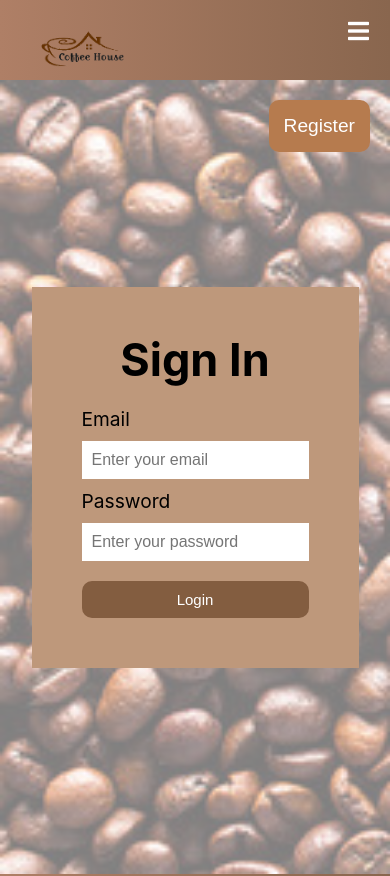
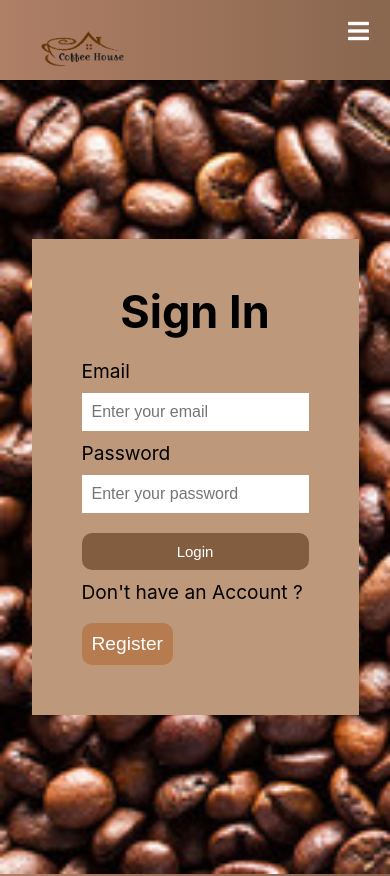
Before and after one commit to PamodaSilva/Final-Project-CoffeeHouse, a React (Create React App) app: page /sign-in in a window 390 px wide. Shown: the top 876 px of the page. Built offline with nearby package versions, Linux system fonts and the light colour scheme.

Commit message:
Edit SignIn and SginUp Page

```diff
--- a/src/root/frontend/Login/Register/SignUp.jsx
+++ b/src/root/frontend/Login/Register/SignUp.jsx
@@ -8,20 +8,21 @@ function SignUp() {
     <>
     <div className='register'>
       <div className='registerContent'>
-        <h2 className="registerTitle">Register</h2>
+        <h2 className="registerTitle"> Sign Up </h2>
         <form className='registerForm'>
             <label>Name</label>
-            <input type="text" className='registerInput' placeholder="Enter your username..." />
+            <input type="text" className='registerInput' placeholder="Enter your Name..." />
             <label>Email</label>
             <input type="text" className='registerInput' placeholder="Enter your email..." />
             <label>Password</label>
             <input type="password" className='registerInput' placeholder="Enter your password..." />
             <button className='registerButton'>Login</button>
+            <label> Do have an Account ? </label>
+            <Link to='/sign-in'>
+              <button className='registerLoginButton'> Login </button>
+            </Link>
         </form>
-        <Link
-        to='/sign-in'>
-        <button className='registerLoginButton'>Login</button>
-        </Link>
+
       </div>
     </div>
     <Footer/>
--- a/src/root/frontend/Login/SignIn/SignIn.css
+++ b/src/root/frontend/Login/SignIn/SignIn.css
@@ -4,11 +4,7 @@
     flex-direction: column;
     align-items: center;
     justify-content: center;
-    background: linear-gradient(
-        rgba(255, 255, 255, 0.5),
-        rgba(255, 255, 255, 0.5)
-        ),
-    url("../../images/LoginBackgroud1.jpg");
+    background: url("../../images/LoginBackgroud1.jpg");
     background-size: cover;
 }
 
@@ -23,7 +19,6 @@
 }
 
 .signInForm{
-    margin-top: 20px;
     display: flex;
     flex-direction: column;
     margin: 65px;
@@ -53,25 +48,17 @@
 }
 
 .signInRegisterButton{
-    position: absolute;
-    margin-top: 50px;
-    top: 60px;
-    right: 50px;
+    margin-top: .5em;
     border: none;
     background-color: #b67b4e;
     cursor: pointer;
-    padding: 15px;
+    padding: 10px;
     color: white;
     border-radius: 10px;
     font-size: larger;
 }
 
 @media screen and (max-width: 900px){
-    .signInRegisterButton{
-        top: 50px;
-        right: 20px;
-    }
-
     .signInTitle{
         font-size: 45px;
     }
--- a/src/root/frontend/Login/SignIn/SignIn.jsx
+++ b/src/root/frontend/Login/SignIn/SignIn.jsx
@@ -15,12 +15,12 @@ function SignIn() {
           <label>Password</label>
           <input type="password" className='signInInput' placeholder="Enter your password" />
           <button className='signInButton'>Login</button>
+          <label> Don't have an Account ? </label>
+          <Link to='/sign-up'>
+            <button className='signInRegisterButton'>Register</button>
+          </Link>
       </form>
       </div>
-      <Link
-        to='/sign-up'>
-          <button className='signInRegisterButton'>Register</button>
-        </Link>
     </div>
     <Footer/>
     </>
```
Also changed, not shown: 1 other file (tests, documents, lock files or other folders).
